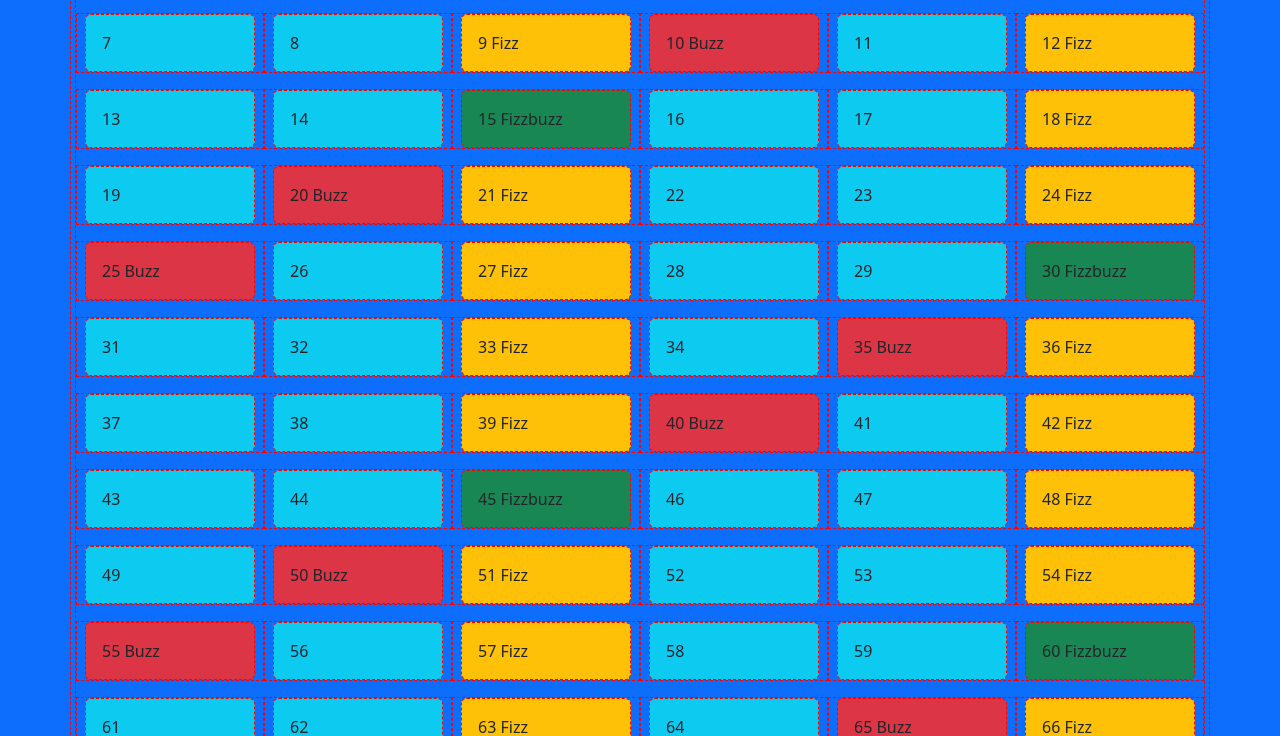
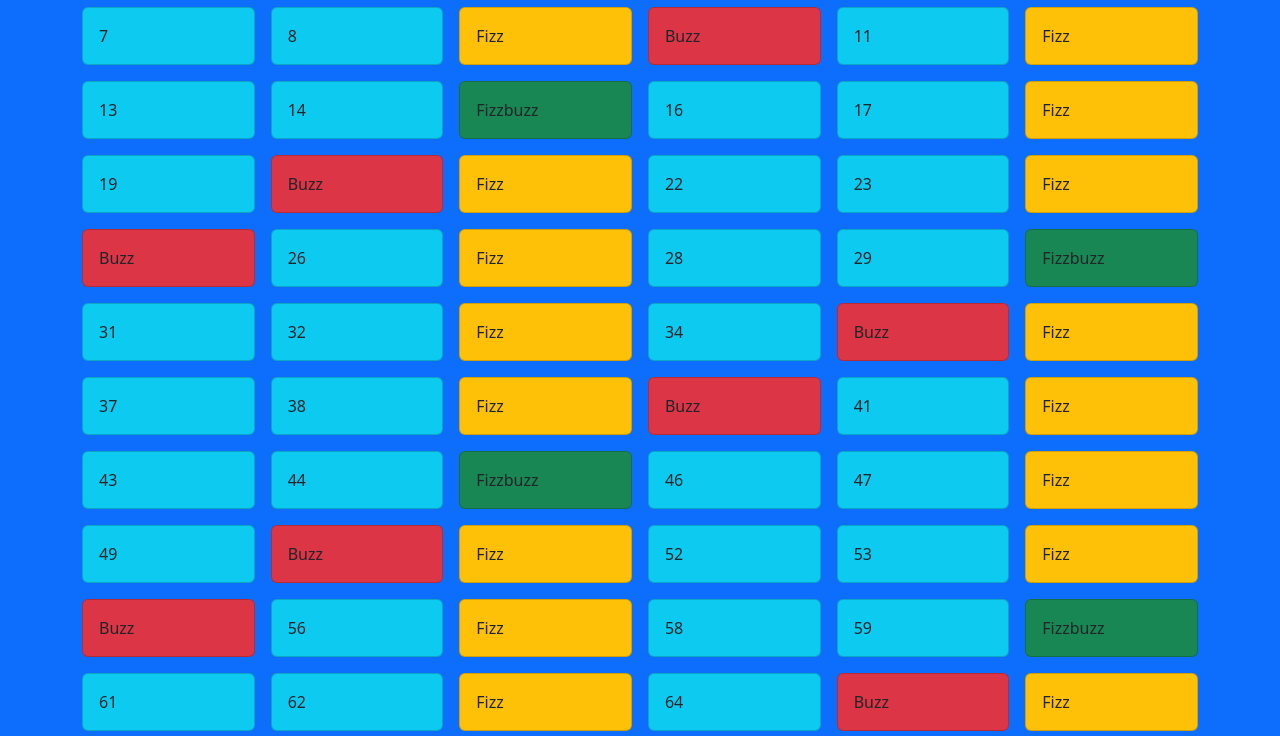
Before and after one commit to cyberfolk/js-fizzbuzz, a plain HTML site: page index.html in a window 1280 px wide. Shown: the part 139-875 px from the top of the page. Drawn offline with nearby package versions, Linux system fonts and the light colour scheme.

Commit message:
Remove number in card special

```diff
--- a/assets/js/main.js
+++ b/assets/js/main.js
@@ -26,18 +26,22 @@ console.log(rowEl);
 for (let i = 1; i <= 100; i++) {
   let special = "";
   let bgColorCard = "bg-info";
+  let j = i;
   if (i % 3 == 0 && i % 5 == 0) {
     special = "Fizzbuzz";
     bgColorCard = "bg-success";
+    j = "";
   } else if (i % 3 == 0) {
     special = "Fizz";
     bgColorCard = "bg-warning";
+    j = "";
   } else if (i % 5 == 0) {
     special = "Buzz";
     bgColorCard = "bg-danger";
+    j = "";
   }
 
   console.log(`${i} ${special}`);
-  const colCardElement = `<div class="col"><div class="card p-3 ${bgColorCard} ">${i} ${special}</div></div>`;
+  const colCardElement = `<div class="col"><div class="card p-3 ${bgColorCard} ">${j} ${special}</div></div>`;
   rowEl.innerHTML += colCardElement;
 }
--- a/index.html
+++ b/index.html
@@ -9,7 +9,7 @@
         <link rel="stylesheet" href="./assets/css/style.css">
         <title>Biglietti-Treno</title>
     </head>
-    <body class="bg-primary debug">
+    <body class="bg-primary">
         <div class="container">
             <h1 class="text-white pt-3">FizzBuzzDom</h1>
             <div class="row row-cols-6 g-3">
```
